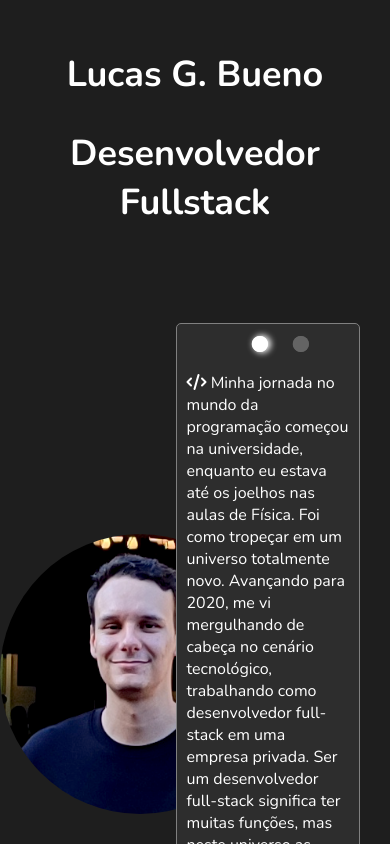
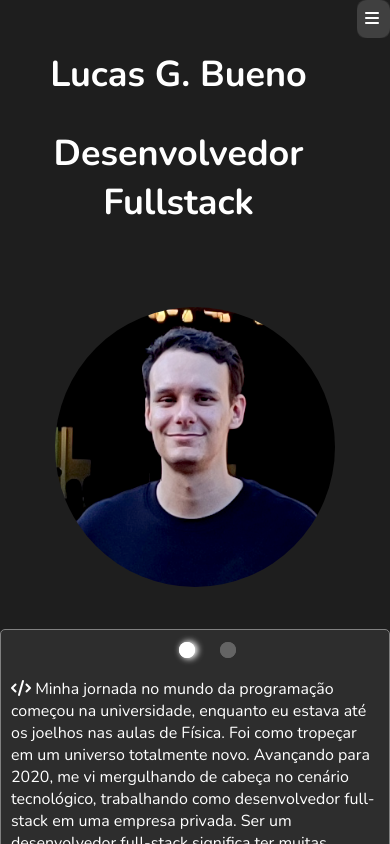
Before and after one commit to hashdefault/homepage, a Vue app: page / in a window 390 px wide. Shown: the top 844 px of the page. Built offline with nearby package versions, Linux system fonts and the light colour scheme.

Commit message:
iniciando estilos de responsividade

```diff
--- a/src/App.vue
+++ b/src/App.vue
@@ -1,6 +1,7 @@
 <template>
   <header class="header">
     <HeaderDescription />
+    <NavBarHome />
   </header>
 
   <div class="container">
@@ -21,6 +22,7 @@ import HomeDescription from "./components/HomeDescription.vue";
 import HeaderDescription from "./components/HeaderDescription.vue";
 import FooterDescription from "./components/FooterDescription.vue";
 import SocialMedia from "./components/SocialMedia.vue";
+import NavBarHome from "./components/NavBarHome.vue";
 
 export default {
   name: "App",
@@ -30,6 +32,7 @@ export default {
     HeaderDescription,
     FooterDescription,
     SocialMedia,
+    NavBarHome,
   },
 };
 </script>
@@ -37,9 +40,9 @@ export default {
 <style>
 .header {
   width: 100%;
-  flex-direction: column;
+  display: flex;
   align-items: center;
-  display: flex;
+  align-items: flex-start;
 }
 #app {
   background-color: rgb(30, 30, 30);
@@ -83,4 +86,10 @@ body {
   align-self: center;
   align-items: center;
 }
+
+@media (max-width: 768px) {
+  .container {
+    flex-direction: column;
+  }
+}
 </style>
--- a/src/components/HeaderDescription.vue
+++ b/src/components/HeaderDescription.vue
@@ -14,12 +14,21 @@ export default {
 <style scoped>
 .header-description {
   background-color: rgb(30, 30, 30);
-  width: 100%;
   color: white;
   text-align: center;
   padding-top: 20px;
+  flex-grow: 1;
 }
 h2 {
   font-size: 36px;
 }
+
+@media (max-width: 768px) {
+  .header-description {
+    flex-direction: column;
+    flex-grow: 0;
+    align-items: center;
+    width: 100%;
+  }
+}
 </style>
--- a/src/components/HomeDescription.vue
+++ b/src/components/HomeDescription.vue
@@ -70,7 +70,7 @@ export default {
 <style scoped>
 .description {
   width: 55%;
-  padding-right: 30px;
+  padding: 20px;
 }
 .description ul {
   border: 1px solid grey;
@@ -121,4 +121,9 @@ export default {
   opacity: 1;
   transition: opacity 0.8s ease, height 0.8s ease;
 }
+@media (max-width: 768px) {
+  .description {
+    width: 100%;
+  }
+}
 </style>
--- a/src/components/HomeFoto.vue
+++ b/src/components/HomeFoto.vue
@@ -26,4 +26,9 @@ export default {
   height: 280px;
   width: 280px;
 }
+@media (max-width: 768px) {
+  .foto {
+    width: 100%;
+  }
+}
 </style>
--- /dev/null
+++ b/src/components/NavBarHome.vue
@@ -0,0 +1,110 @@
+<template>
+  <nav class="navbar">
+    <a class="bars-menu btn btn-link" id="bars-menu" @click="openMenu()"
+      ><i class="fa fa-bars"></i
+    ></a>
+    <ul class="menu" :class="{ show: isOpen }">
+      <li>
+        <a class="btn btn-link" href="#"
+          ><i class="fa fa-gear"></i> Portfólio</a
+        >
+      </li>
+      <li>
+        <a class="btn btn-link" href="#"
+          ><i class="fa fa-book"></i> Referências</a
+        >
+      </li>
+    </ul>
+  </nav>
+</template>
+<script>
+export default {
+  name: "NavBarHome",
+  data() {
+    return {
+      isOpen: false,
+      isMenu: true,
+    };
+  },
+  methods: {
+    openMenu() {
+      this.isOpen = !this.isOpen;
+    },
+  },
+};
+</script>
+
+<!-- Add "scoped" attribute to limit CSS to this component only -->
+<style scoped>
+nav {
+  color: white;
+  justify-content: flex-end;
+  align-items: flex-end;
+  padding: 5px;
+}
+.navbar ul li {
+  color: white;
+  list-style-type: none;
+  display: inline-block;
+  margin-left: 25px;
+  padding: 5px;
+}
+i {
+  padding-right: 3px;
+}
+.navbar ul li a {
+  cursor: pointer;
+  color: white;
+  text-decoration: none;
+  border-radius: 4px;
+}
+a.btn-link {
+  padding: 8px;
+  border-radius: 8px;
+}
+a.btn-link:hover {
+  background-color: rgba(200, 200, 200, 0.1);
+  text-decoration: underline;
+}
+.bars-menu {
+  display: none;
+  position: sticky;
+}
+@media (max-width: 768px) {
+  nav {
+    padding: 0px;
+    background-color: rgba(200, 200, 200, 0.1);
+    border-radius: 10px;
+    justify-content: flex-start;
+  }
+  .menu {
+    flex-direction: column;
+    border-radius: 4px;
+    display: none; /* Hide the menu items by default on smaller screens */
+    justify-content: flex-start;
+  }
+  .menu li {
+    text-align: left;
+    padding: 2px;
+  }
+  .menu a {
+    padding: 4px;
+    margin-top: 2px;
+  }
+  .menu a:hover {
+    text-decoration: underline;
+  }
+  .show {
+    height: auto;
+    display: block;
+    visibility: visible;
+    transition: height 0.5s ease;
+  }
+  .bars-menu {
+    display: block;
+    padding: 5px;
+    background-color: rgba(200, 200, 200, 0.1);
+    border-radius: 5px;
+  }
+}
+</style>
--- a/src/components/SocialMedia.vue
+++ b/src/components/SocialMedia.vue
@@ -31,8 +31,17 @@ export default {
   padding-top: 20px;
 }
 .link {
-  color: white;
+  color: #15f5ba;
   text-decoration: none;
   cursor: pointer;
+  padding: 4px;
+  border-radius: 4px;
+  font-weight: bold;
+}
+.link:hover {
+  background-color: rgba(21, 245, 186, 0.2);
+}
+i {
+  padding-right: 5px;
 }
 </style>
```
